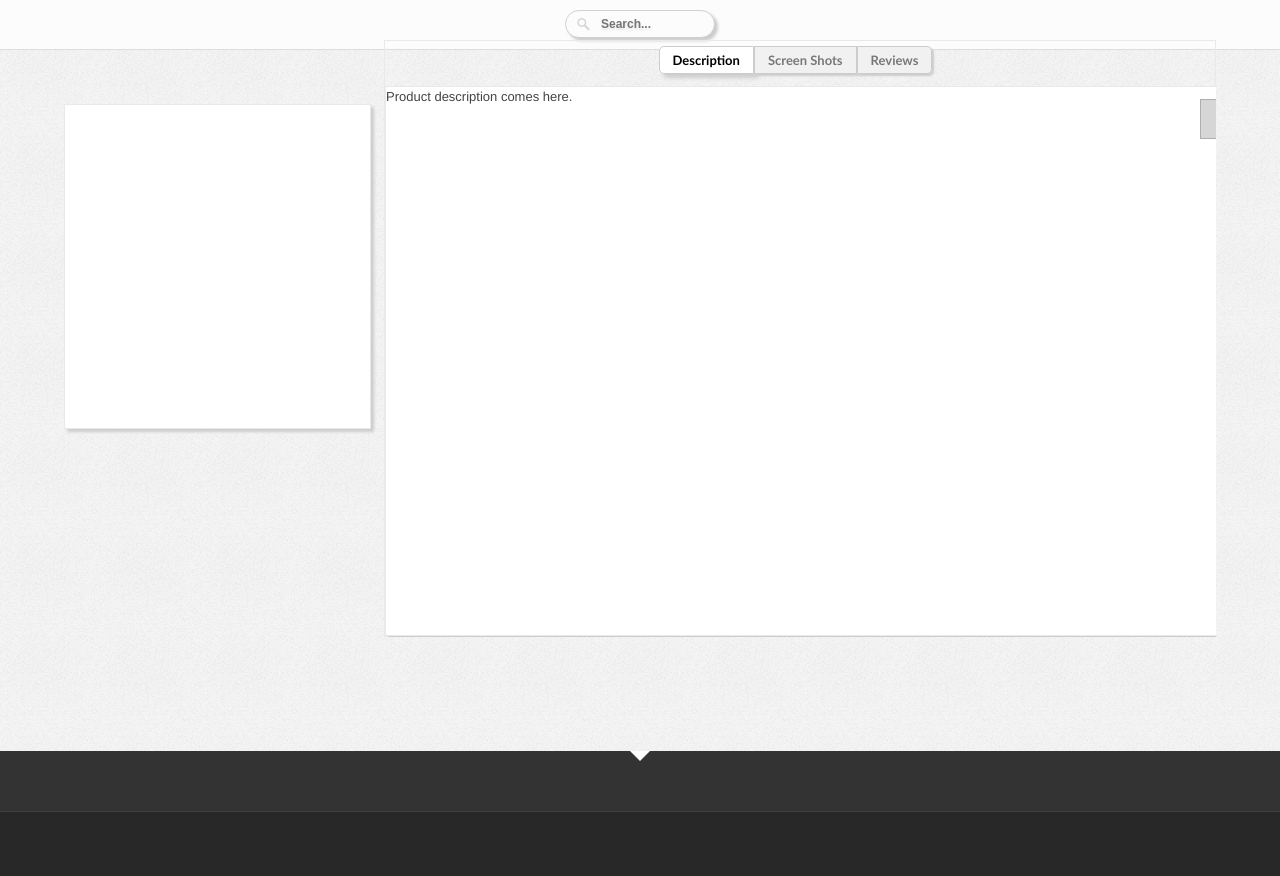
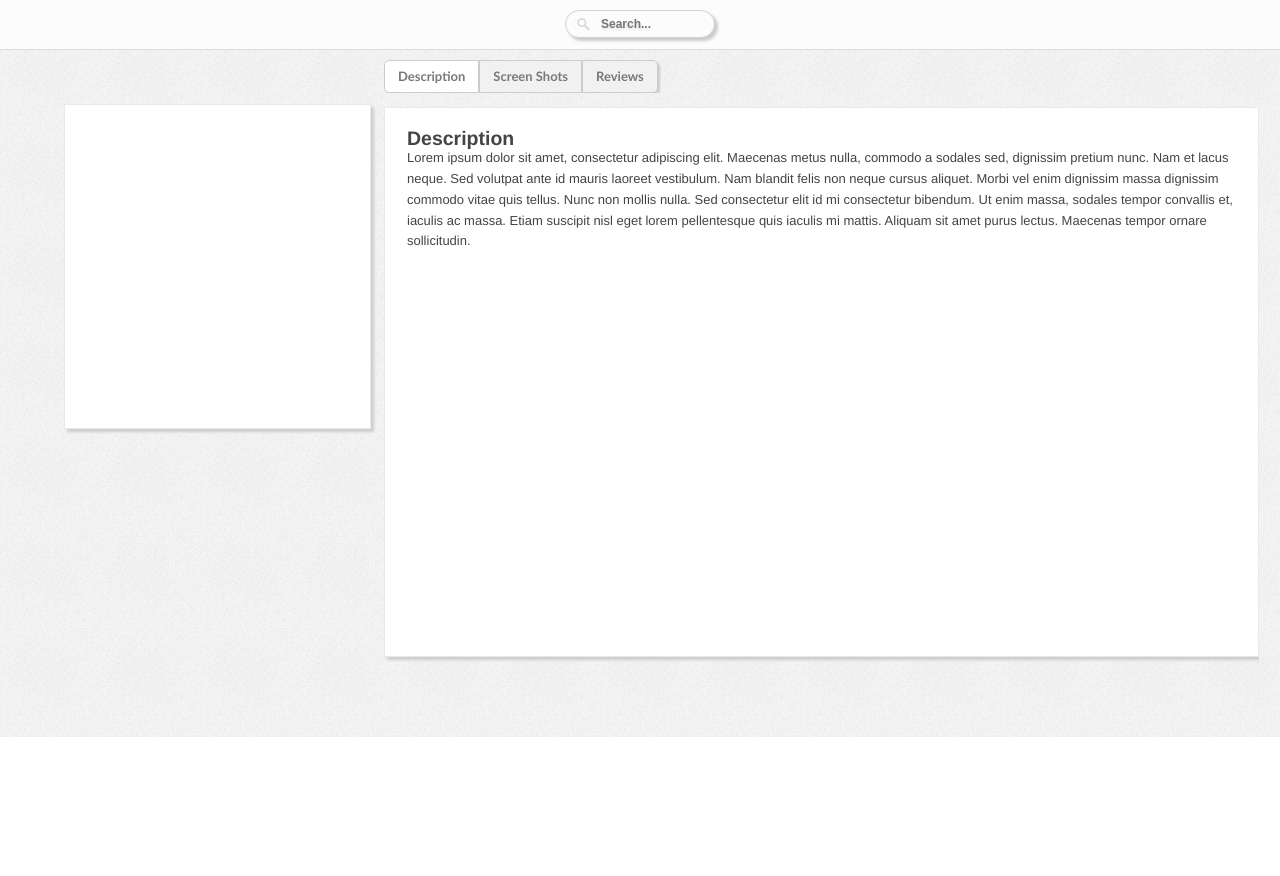
Before and after one commit to trnkarthik/Sphinx, a PHP site: page /product_desc.php in a window 1280 px wide. Shown: the part 76-952 px from the top of the page. After the commit the page ends 813 px from the top, so only its background shows below. Run offline with PHP 8.4, Linux system fonts and the light colour scheme; some libraries are stand-ins or nearby versions.

Commit message:
RoundAbout plugin
Roundabout plugin updated in product description page.Also product
description page updated with coda plugin.

```diff
--- a/includes/roundabout_gallery_display.php
+++ b/includes/roundabout_gallery_display.php
@@ -29,9 +29,18 @@
       cursor: pointer;
       background-color: #ccc;
       border: 1px solid #999;
+      width: 200px;
+      height: 200px;
    }
    .roundabout-in-focus {
       cursor: auto;
+   }
+   .gallery_ul{
+        padding: 0px;
+        position: relative;
+        top: 139px;
+	margin-left: auto;
+	margin-right: auto;
    }
 </style>
 
@@ -45,7 +54,7 @@
    <li></li>
    <li></li>
    <li></li>
-</ul>
+    </ul>
 
 
 
--- a/product_desc.php
+++ b/product_desc.php
@@ -1,26 +1,40 @@
   <!DOCTYPE HTML PUBLIC "-//W3C//DTD HTML 4.01//EN" "http://www.w3.org/TR/html4/strict.dtd">
+
   <html xmlns="http://www.w3.org/1999/xhtml">
   <head>
 
     <?php include("includes/meta_details.php"); ?>
 
     <link rel="stylesheet" type="text/css" href="css/style_alt.css" />
-
     <link href='http://fonts.googleapis.com/css?family=Open+Sans+Condensed:700,300,300italic' rel='stylesheet' type='text/css'>
-
     <script type="text/javascript" src="http://ajax.googleapis.com/ajax/libs/jquery/1.7.1/jquery.min.js"></script>
     <!--
     <script src="js/jquery-1.9.1.js"></script> -->
     <script src="js/jquery-ui-1.10.1.custom.js"></script>
-
-
     <link rel="stylesheet" href="css/prod_desc_style.css" type="text/css" media="screen"/>
     <script type="text/javascript" src="http://ajax.googleapis.com/ajax/libs/jquery/1.4.2/jquery.min.js"></script>
     <script type="text/javascript" src="js/sliding.form.js"></script>
 
-    </head>
+    <link rel="stylesheet" type="text/css" media="screen" href="./css/coda-slider.css">
+    <script src="https://ajax.googleapis.com/ajax/libs/jquery/1.7.2/jquery.min.js"></script>
+    <script src="https://ajax.googleapis.com/ajax/libs/jqueryui/1.8.18/jquery-ui.min.js"></script>
+
+    <script src="./js/jquery-1.7.2.min.js"></script>
+    <script src="./js/jquery-ui-1.8.20.custom.min.js"></script>
+    <script src="./js/jquery.coda-slider-3.0.min.js"></script>
+    <script>
+        $(function(){
+            $('#slider-id').codaSlider({
+            autoSlide:false,
+            autoHeight:false,
+            slideEaseDuration:1500,
+            dynamicArrows:false,
+            dynamicTabs:false,
+            //slideEaseFunction:"linear",
+          });
+        });
+    </script>
     <style>
-
 	#sphinx_search {
 	    position: relative;
 	    top: 10px;
@@ -31,71 +45,138 @@
 	    box-shadow: 3px 3px 3px #ccc;
 	    border: 1px solid #E9E9E9;
 	    }
-	fieldset{
-
+	#roundabout_panel{
+	    position: relative;
+	    top: 10px;
+	    left: 10px;
+	    width: 100px;
+	    height: 100px;
+	    background: red;
 	}
 
     </style>
+
+    <style>
+   .roundabout-holder {
+      list-style: none;
+      padding: 0;
+      margin: 0;
+      height: 5em;
+      width: 5em;
+   }
+   .roundabout-moveable-item {
+      height: 4em;
+      width: 4em;
+      cursor: pointer;
+      background-color: #ccc;
+      border: 1px solid #999;
+   }
+   .roundabout-in-focus {
+      cursor: auto;
+   }
+    .gallery_ul{
+        position: relative;
+        top: 10px;
+	left: 200px;
+   }
+   .roundabout_gallery_style{
+    width: 0px;
+height: 0px;
+border: 1px solid #CCC;
+position: absolute;
+left: 32px;
+top: 32px;
+opacity: 1;
+z-index: 280;
+font-size: 13px;
+   }
+</style>
+<script src="js/jquery.roundabout.js"></script>
+
+<script>
+  /*
+   $(document).ready(function() {
+      $('.gallery_ul').roundabout();
+   });
+   */
+   $(document).ready(function() {
+      $('.gallery_ul').roundabout({
+	 shape: "lazySusan",
+	 duration:900,
+	 //tilt:'5',
+	 focusBearing:'0.0',
+	 clickToFocus : true,
+	 autoplay:false,
+	// autoplayDuration:2000,
+	// autoplayPauseOnHover:true,
+      });
+   });
+
+
+</script>
+
+
+    </head>
     <body>
     <?php include("includes/header.php");?>
+          <div id="mini_topbar">
+	<?php include("includes/sphinx_search.php")?>
+      </div>
 
     <div id="main_content">
 
-	    <div id="mini_topbar">
-
-		<?php include("includes/sphinx_search.php")?>
 
 
 
+
+  <div id="slider-id-wrapper" class="coda-slider-wrapper">
+  <div class="coda-nav">
+    <ul>
+      <li class="tab1"><a href="#1" title="Description">Description</a></li>
+      <li class="tab2"><a href="#2" title="Screen Shots">Screen Shots</a></li>
+      <li class="tab3"><a href="#3" title="Reviews">Reviews</a></li>
+    </ul>
   </div>
 
-            <div id="wrapper">
 
-		<div id="navigation" style="display:none;">
-                    <ul>
-                        <li class="selected">
-                            <a href="#"
-			    style = "border-bottom-left-radius: 5px;
-				    border-top-left-radius: 5px;"
-			    >Description</a>
+
+
+    <div class="coda-slider"  id="slider-id">
+      <div>
+        <h2 class="title">Description</h2>
+        <p>Lorem ipsum dolor sit amet, consectetur adipiscing elit. Maecenas metus nulla, commodo a sodales sed, dignissim pretium nunc. Nam et lacus neque. Sed volutpat ante id mauris laoreet vestibulum. Nam blandit felis non neque cursus aliquet. Morbi vel enim dignissim massa dignissim commodo vitae quis tellus. Nunc non mollis nulla. Sed consectetur elit id mi consectetur bibendum. Ut enim massa, sodales tempor convallis et, iaculis ac massa. Etiam suscipit nisl eget lorem pellentesque quis iaculis mi mattis. Aliquam sit amet purus lectus. Maecenas tempor ornare sollicitudin.</p>
+      </div>
+      <div>
+        <h2 class="title">Screen Shots</h2>
+        <p>
+
+
+
+		<ul class="gallery_ul" >
+		<li class="roundabout_gallery_style">
+		    <img src="images/1.png" style="background: red">
 		</li>
-                        <li>
-                            <a href="#">Screen Shots</a>
+		<li class="roundabout_gallery_style">
+		    <img src="images/2.png" style="background: blue">
 		</li>
-                        <li>
-                            <a href="#"
-			    style = "border-bottom-right-radius: 5px;
-				     border-top-right-radius: 5px;"
-			    >Reviews</a>
+		<li class="roundabout_gallery_style">
+		    <img src="images/3.png" style="background: green">
 		</li>
 
 		</ul>
+
+
+
+	</p>
       </div>
-
-		<div id="pre_steps">
-
-                <div id="steps">
-                    <form id="formElem" name="formElem" action="" method="post">
-                        <fieldset class="step_prod_desc">
-			    Product description comes here.
-                        </fieldset>
-                        <fieldset class="step_prod_desc">
-
-			    <?php include("includes/roundabout_gallery_display.php"); ?>
-
-                        </fieldset>
-                        <fieldset class="step_prod_desc">
-
-			    User Reviews comes here
-
-                        </fieldset>
-
-                    </form>
+      <div>
+        <h2 class="title">Reviews</h2>
+        <p>Cras luctus fringilla odio vel hendrerit. Cras pulvinar auctor sollicitudin. Sed lacus quam, sodales sit amet feugiat sit amet, viverra nec augue. Sed enim ipsum, malesuada quis blandit vel, posuere eget erat. Sed a arcu justo. Integer ultricies, nunc at lobortis facilisis, ligula lacus vestibulum quam, id tincidunt sapien arcu in velit. Vestibulum consequat augue et turpis condimentum mollis sed vitae metus. Morbi leo libero, tincidunt lobortis fermentum eget, rhoncus vel sem. Morbi varius viverra velit vel tempus. Morbi enim turpis, facilisis vel volutpat at, condimentum quis erat. Morbi auctor rutrum libero sed placerat. Etiam ipsum velit, eleifend in vehicula eu, tristique a ipsum. Donec vitae quam vel diam iaculis bibendum eget ut diam. Fusce quis interdum diam. Ut urna justo, dapibus a tempus sit amet, bibendum at lectus. Sed venenatis molestie commodo.</p>
       </div>
 
     </div>
+    </div>
 
-            </div>
 
     <div id="prod_desc_left_bar">
 
@@ -104,10 +185,7 @@
 		</div>
 
 	    </div>
-
-
         </div>
 
-	    <?php include("includes/home_footer.php");?>
   </body>
 </html>
```
Also changed, not shown: coda_slider.php (deleted, +0 -104 lines), product_desc3.php (added, +113 -0 lines). Lines whose indentation alone changed are shown as unchanged.
